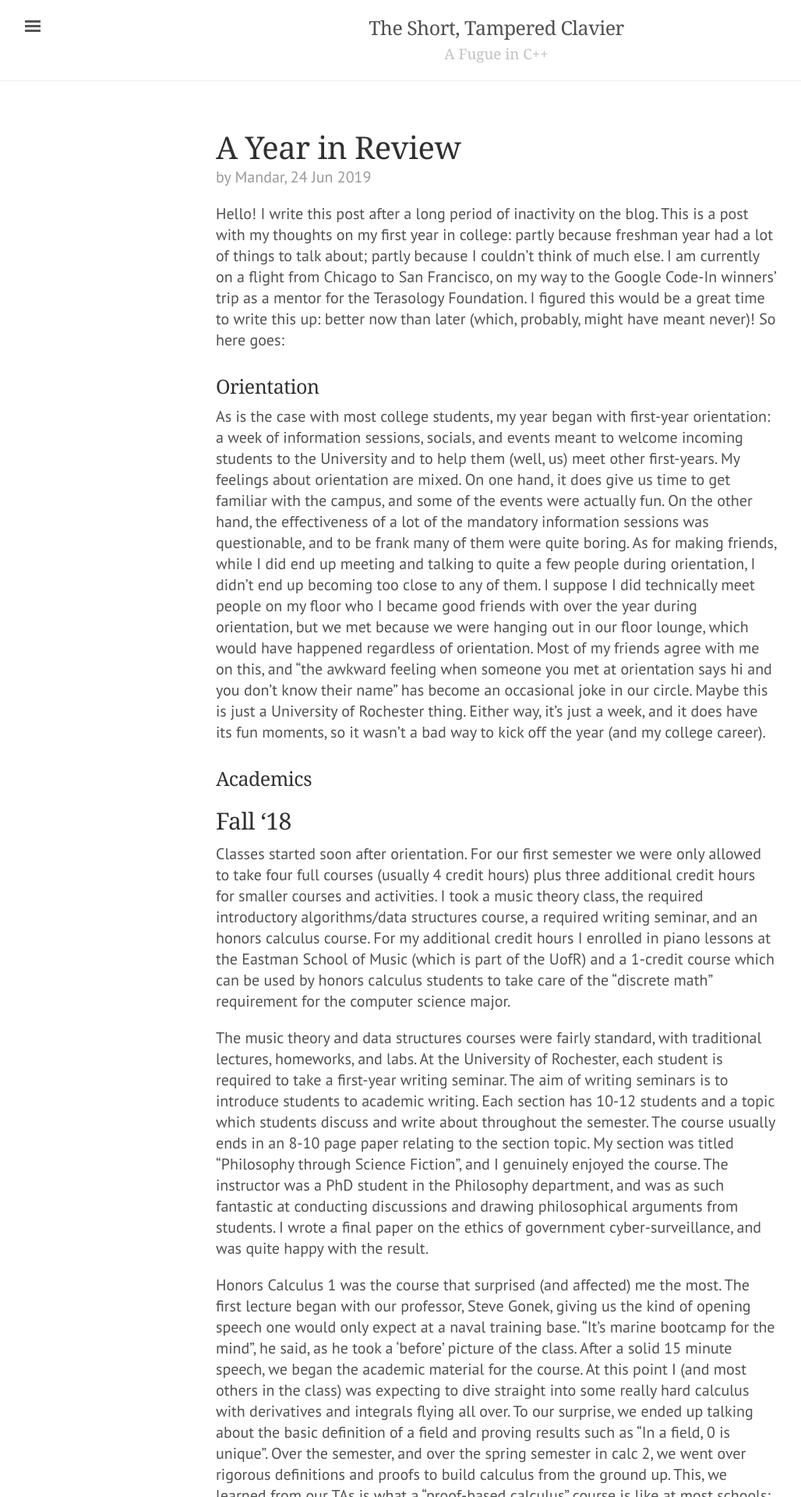
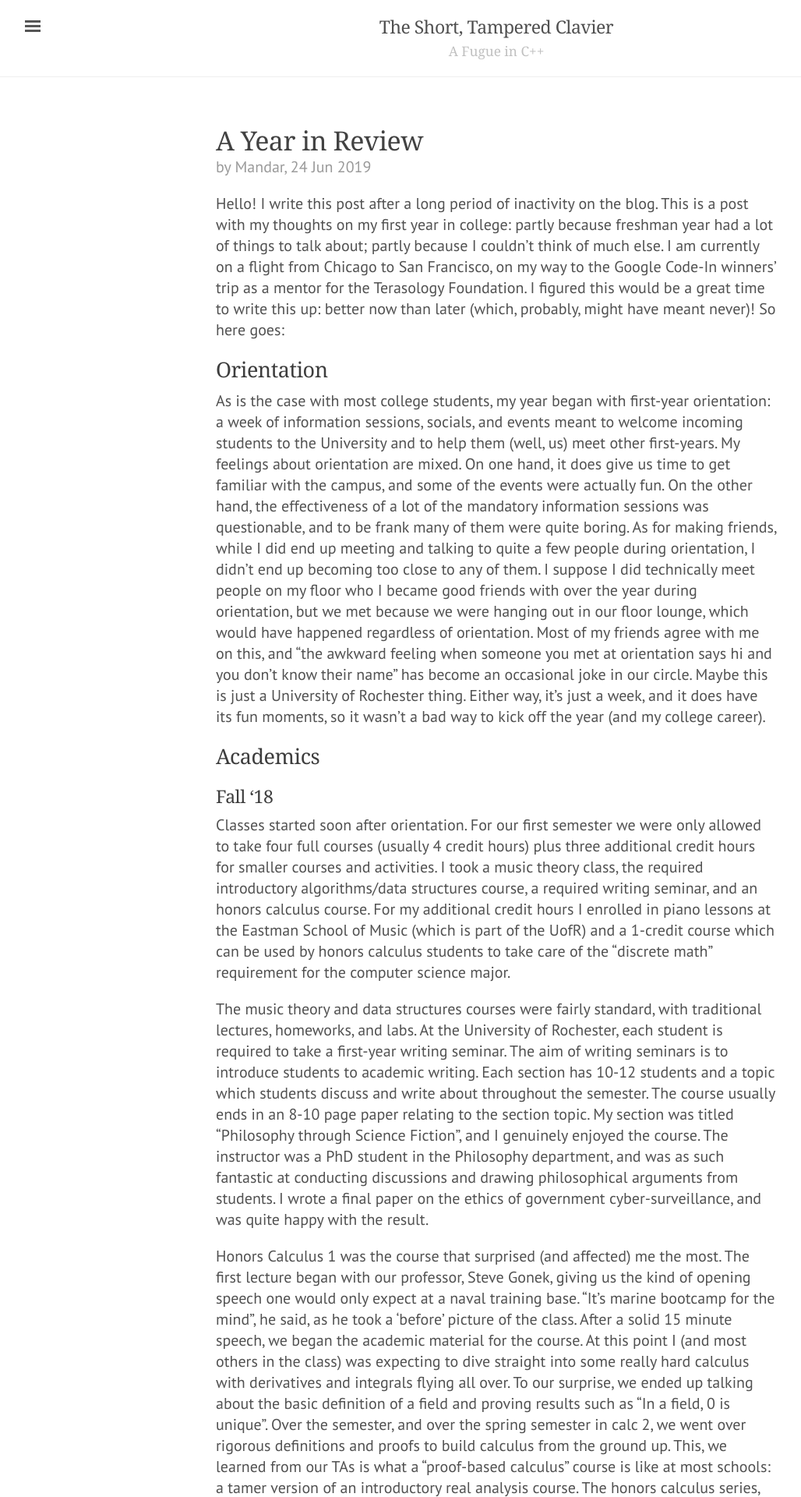
Before and after one commit to theshorttamperedclavier/theshorttamperedclavier.github.io, a Jekyll site: the page built from _posts/2019-06-24-freshman-year-review.md, in a window 1280 px wide. Shown: the top 1920 px of the page at 78% size, without its empty margins (3-1031 px from the left). Built offline with Jekyll 4.4.1, drawn with Linux system fonts in a browser that asks for light colours; some web fonts are replaced.

Commit message:
Aesthetic tweaks

```diff
--- a/_posts/2019-06-24-freshman-year-review.md
+++ b/_posts/2019-06-24-freshman-year-review.md
@@ -12,7 +12,7 @@ Google Code-In winners' trip as a mentor for the Terasology Foundation. I figure
 this would be a great time to write this up: better now than later (which,
 probably, might have meant never)! So here goes:
 
-### Orientation
+## Orientation
 
 As is the case with most college students, my year began with first-year
 orientation: a week of information sessions, socials, and events meant to
@@ -32,9 +32,9 @@ an occasional joke in our circle. Maybe this is just a University of Rochester
 thing. Either way, it's just a week, and it does have its fun
 moments, so it wasn't a bad way to kick off the year (and my college career).
 
-### Academics
+## Academics
 
-## Fall '18
+### Fall '18
 
 Classes started soon after orientation. For our first semester we were only
 allowed to take four full courses (usually 4 credit hours) plus three additional
@@ -74,7 +74,7 @@ an introductory real analysis course. The honors calculus series, and Prof.
 Gonek, are a big reason why I am now planning on doing a math major and getting
 involved in math research.
 
-## Spring '19
+### Spring '19
 
 In the spring I took five courses: honors calculus 2, formal systems in
 computation, computer organization, introductory linguistics, and music theory 2.
@@ -97,7 +97,7 @@ about them in much detail. Here's a sentence or two about each:
 The spring semester went by much more quickly than the fall, and I had
 significantly more work (both academic and extra-curricular) to do.
 
-### Research
+## Research
 
 I started contacting professors about getting involved in research at the
 beginning of the spring semester. I soon got in contact with Len Schubert
@@ -115,7 +115,7 @@ communation isn't quite as casual, but my RA (who was a senior) insisted that I
 try it, and after a couple visits I realized that most professors don't mind
 students visiting at all.
 
-### Music
+## Music
 
 Music is a big part of the University of Rochester experience, and I love that.
 From student recitals to a capella groups to concerts at Eastman Theater with
@@ -136,7 +136,7 @@ out themselves. I was part of a piano duet along with a friend.
 
 ![esm](https://i.imgur.com/PEhjIqe.jpg)
 
-### Clubs
+## Clubs
 
 For most of the fall semester I was involved in UR Makers, a club where students
 get togeter and... well, make things. I took part in the Pumpkin Launch with the
@@ -167,7 +167,7 @@ the end of the semester, I was elected to be the vice-president for Splash for
 the coming year. I'm excited for the coming semesters and the programs we plan
 to host during them: look out for blog posts about those :)
 
-### Campus Life
+## Campus Life
 
 The University of Rochester, as I learned quite quickly, has a very close-knit
 community. Despite having around 6000 students across all departments and
--- a/public/css/lanyon.css
+++ b/public/css/lanyon.css
@@ -47,7 +47,7 @@ html {
 h1, h2, h3, h4, h5, h6 {
   font-family: "PT Serif Caption", Georgia, "Times New Roman", serif;
   font-weight: 400;
-  color: #313131;
+  color: #3d3d3d;
   letter-spacing: -.025rem;
 }
 
@@ -316,7 +316,7 @@ a.sidebar-nav-item:focus {
 .page-title,
 .post-title,
 .post-title a {
-  color: #303030;
+  color: #424242;
 }
 .page-title,
 .post-title {
--- a/public/css/poole.css
+++ b/public/css/poole.css
@@ -84,19 +84,19 @@ h1, h2, h3, h4, h5, h6 {
   margin-bottom: .5rem;
   font-weight: bold;
   line-height: 1.25;
-  color: #313131;
+  color: #3d3d3d;
   text-rendering: optimizeLegibility;
 }
 h1 {
-  font-size: 2rem;
+  font-size: 1.7rem;
 }
 h2 {
   margin-top: 1rem;
-  font-size: 1.5rem;
+  font-size: 1.35rem;
 }
 h3 {
-  margin-top: 1.5rem;
-  font-size: 1.25rem;
+  margin-top: 1rem;
+  font-size: 1.15rem;
 }
 h4, h5, h6 {
   margin-top: 1rem;
@@ -353,7 +353,7 @@ tbody tr:nth-child(odd) th {
 .page-title,
 .post-title,
 .post-title a {
-  color: #303030;
+  color: #424242;
 }
 .page-title,
 .post-title {
```
